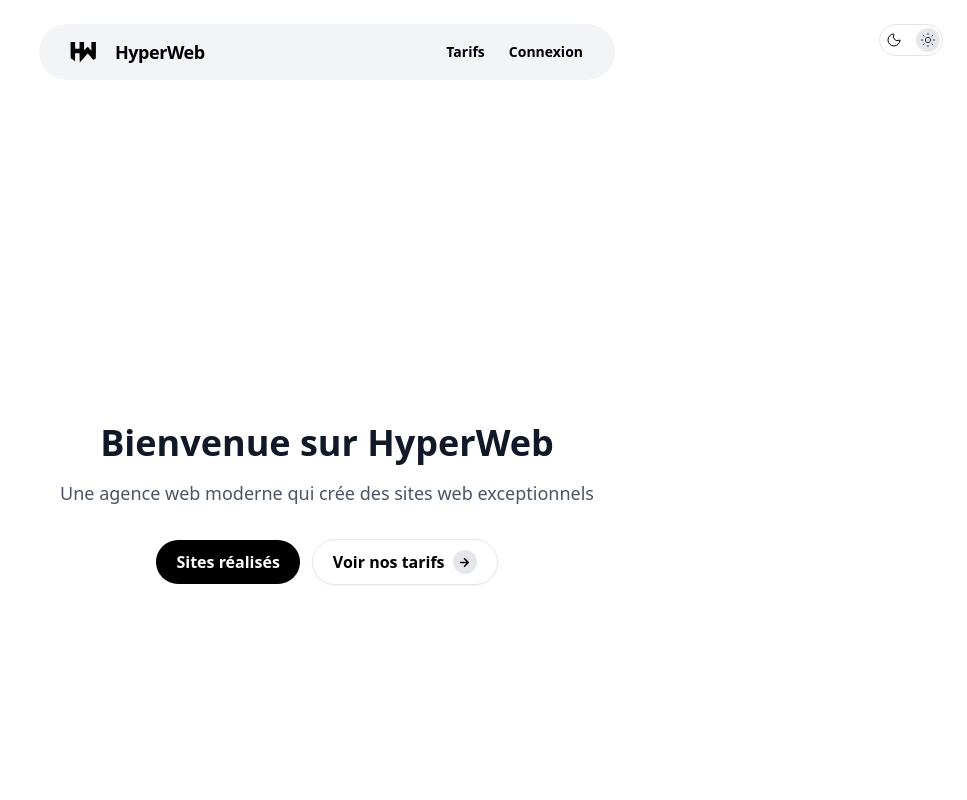
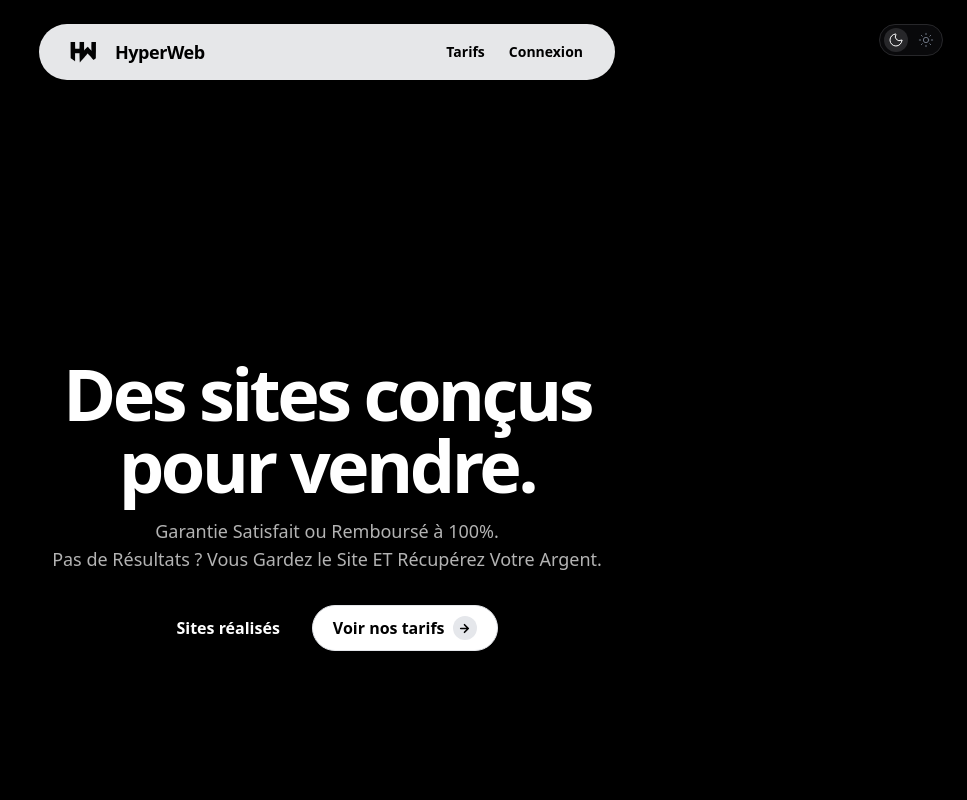
Before and after one commit to Nothypaa/HyperWeb, a Next.js app: page / in a window 1280 px wide. Both pictures are taken after a click on the button 1224 px from the left and 40 px from the top of the page. Shown: the top 800 px of the page, without its empty margins (313-1280 px from the left). Built offline with nearby package versions, Linux system fonts and the light colour scheme; a web font is replaced by a local one.

Commit message:
trying to add the border

```diff
--- a/app/globals.css
+++ b/app/globals.css
@@ -27,25 +27,25 @@
   }
 
   .dark {
-    --background: 222.2 84% 4.9%;
-    --foreground: 210 40% 98%;
-    --card: 222.2 84% 4.9%;
-    --card-foreground: 210 40% 98%;
-    --popover: 222.2 84% 4.9%;
-    --popover-foreground: 210 40% 98%;
-    --primary: 210 40% 98%;
-    --primary-foreground: 222.2 47.4% 11.2%;
-    --secondary: 217.2 32.6% 17.5%;
-    --secondary-foreground: 210 40% 98%;
-    --muted: 217.2 32.6% 17.5%;
-    --muted-foreground: 215 20.2% 65.1%;
-    --accent: 217.2 32.6% 17.5%;
-    --accent-foreground: 210 40% 98%;
+    --background: 0 0% 0%;
+    --foreground: 0 0% 100%;
+    --card: 0 0% 0%;
+    --card-foreground: 0 0% 100%;
+    --popover: 0 0% 0%;
+    --popover-foreground: 0 0% 100%;
+    --primary: 0 0% 100%;
+    --primary-foreground: 0 0% 0%;
+    --secondary: 0 0% 10%;
+    --secondary-foreground: 0 0% 100%;
+    --muted: 0 0% 10%;
+    --muted-foreground: 0 0% 70%;
+    --accent: 0 0% 10%;
+    --accent-foreground: 0 0% 100%;
     --destructive: 0 62.8% 30.6%;
-    --destructive-foreground: 210 40% 98%;
-    --border: 217.2 32.6% 17.5%;
-    --input: 217.2 32.6% 17.5%;
-    --ring: 212.7 26.8% 83.9%;
+    --destructive-foreground: 0 0% 100%;
+    --border: 0 0% 20%;
+    --input: 0 0% 20%;
+    --ring: 0 0% 80%;
   }
 }
 
--- a/app/page.tsx
+++ b/app/page.tsx
@@ -1,5 +1,6 @@
 import MockupGrid from '@/components/MockupGrid'
 import { Pricing2 } from '@/components/ui/pricing2'
+import { StarBorder } from '@/components/ui/star-border'
 
 export default function Home() {
   return (
@@ -7,18 +8,39 @@ export default function Home() {
       {/* Hero Section */}
       <section className="flex min-h-screen flex-col items-center justify-center p-24">
         <div className="text-center">
-          <h1 className="text-4xl font-bold text-gray-900 mb-4">
-            Bienvenue sur HyperWeb
+          <h1 className="text-6xl lg:text-7xl font-black tracking-tighter text-gray-900 dark:text-white mb-4">
+            Des sites conçus<br/>pour vendre.
           </h1>
-          <p className="text-lg text-gray-600 mb-8">
-            Une agence web moderne qui crée des sites web exceptionnels
+          <p className="text-muted-foreground text-lg mb-8">
+            Garantie Satisfait ou Remboursé à 100%.<br />Pas de Résultats ? Vous Gardez le Site ET Récupérez Votre Argent.
           </p>
 
           {/* Button Container */}
           <div className="flex items-center justify-center gap-3">
-            <button className="bg-black text-white px-5 py-2.5 rounded-full font-bold text-base hover:bg-gray-800 transition-colors">
-              Sites réalisés
-            </button>
+            <div className="relative dark:hidden">
+              <button className="bg-black text-white px-5 py-2.5 rounded-full font-bold text-base hover:bg-gray-800 transition-colors">
+                Sites réalisés
+              </button>
+            </div>
+            <div className="relative hidden dark:block">
+              <div className="absolute inset-0 rounded-full overflow-hidden">
+                <div className="absolute w-[300%] h-[50%] bottom-[-11px] right-[-250%] rounded-full animate-star-movement-bottom z-0 opacity-70"
+                     style={{
+                       background: 'radial-gradient(circle, rgba(255,255,255,0.8), transparent 10%)',
+                       animationDuration: '6s',
+                     }}
+                />
+                <div className="absolute w-[300%] h-[50%] top-[-10px] left-[-250%] rounded-full animate-star-movement-top z-0 opacity-70"
+                     style={{
+                       background: 'radial-gradient(circle, rgba(255,255,255,0.8), transparent 10%)',
+                       animationDuration: '6s',
+                     }}
+                />
+              </div>
+              <button className="relative z-10 bg-black text-white px-5 py-2.5 rounded-full font-bold text-base hover:bg-gray-800 transition-colors">
+                Sites réalisés
+              </button>
+            </div>
             <button className="bg-white text-black px-5 py-2.5 rounded-full font-bold text-base hover:bg-gray-50 transition-colors flex items-center justify-center gap-2 border border-gray-200 shadow-sm">
               Voir nos tarifs
               <div className="w-6 h-6 bg-gray-200 rounded-full flex items-center justify-center">
--- a/components/ui/pricing2.tsx
+++ b/components/ui/pricing2.tsx
@@ -120,7 +120,7 @@ const Pricing2 = ({
                 <CardFooter className="mt-auto">
                   <a
                     href={plan.button.url}
-                    className="w-full bg-black text-white px-5 py-2.5 rounded-full font-bold text-base hover:bg-gray-800 transition-colors flex items-center justify-center gap-2"
+                    className="w-full bg-black dark:bg-white text-white dark:text-black px-5 py-2.5 rounded-full font-bold text-base hover:bg-gray-800 dark:hover:bg-gray-200 transition-colors flex items-center justify-center gap-2"
                   >
                     {plan.button.text}
                     <ArrowRight className="w-4 h-4" />
--- /dev/null
+++ b/components/ui/star-border.tsx
@@ -0,0 +1,60 @@
+import { cn } from "@/lib/utils"
+import { ElementType, ComponentPropsWithoutRef } from "react"
+
+interface StarBorderProps<T extends ElementType> {
+  as?: T
+  color?: string
+  speed?: string
+  className?: string
+  children: React.ReactNode
+}
+
+export function StarBorder<T extends ElementType = "button">({
+  as,
+  className,
+  color,
+  speed = "6s",
+  children,
+  ...props
+}: StarBorderProps<T> & Omit<ComponentPropsWithoutRef<T>, keyof StarBorderProps<T>>) {
+  const Component = as || "button"
+  const defaultColor = color || "hsl(var(--foreground))"
+
+  return (
+    <Component
+      className={cn(
+        "relative inline-block py-[1px] overflow-hidden rounded-[20px]",
+        className
+      )}
+      {...props}
+    >
+      <div
+        className={cn(
+          "absolute w-[300%] h-[50%] bottom-[-11px] right-[-250%] rounded-full animate-star-movement-bottom z-0",
+          "opacity-20 dark:opacity-70"
+        )}
+        style={{
+          background: `radial-gradient(circle, ${defaultColor}, transparent 10%)`,
+          animationDuration: speed,
+        }}
+      />
+      <div
+        className={cn(
+          "absolute w-[300%] h-[50%] top-[-10px] left-[-250%] rounded-full animate-star-movement-top z-0",
+          "opacity-20 dark:opacity-70"
+        )}
+        style={{
+          background: `radial-gradient(circle, ${defaultColor}, transparent 10%)`,
+          animationDuration: speed,
+        }}
+      />
+      <div className={cn(
+        "relative z-1 border text-foreground text-center text-base py-4 px-6 rounded-[20px]",
+        "bg-gradient-to-b from-background/90 to-muted/90 border-border/40",
+        "dark:from-background dark:to-muted dark:border-border"
+      )}>
+        {children}
+      </div>
+    </Component>
+  )
+}
--- a/components/ui/theme-toggle.tsx
+++ b/components/ui/theme-toggle.tsx
@@ -1,6 +1,6 @@
 "use client"
 
-import { useState } from "react"
+import { useState, useEffect } from "react"
 import { Moon, Sun } from "lucide-react"
 import { cn } from "@/lib/utils"
 
@@ -9,12 +9,34 @@ interface ThemeToggleProps {
 }
 
 export function ThemeToggle({ className }: ThemeToggleProps) {
-  const [isDark, setIsDark] = useState(true)
+  const [isDark, setIsDark] = useState(false)
 
-  // next-themes
-  // const { resolvedTheme, setTheme } = useTheme()
-  // const isDark = resolvedTheme === "dark"
-  // onClick={() => setTheme(isDark ? "light" : "dark")}
+  // Check for saved theme preference or default to light mode
+  useEffect(() => {
+    const savedTheme = localStorage.getItem('theme')
+    const prefersDark = window.matchMedia('(prefers-color-scheme: dark)').matches
+
+    if (savedTheme === 'dark' || (!savedTheme && prefersDark)) {
+      setIsDark(true)
+      document.documentElement.classList.add('dark')
+    } else {
+      setIsDark(false)
+      document.documentElement.classList.remove('dark')
+    }
+  }, [])
+
+  const toggleTheme = () => {
+    const newTheme = !isDark
+    setIsDark(newTheme)
+
+    if (newTheme) {
+      document.documentElement.classList.add('dark')
+      localStorage.setItem('theme', 'dark')
+    } else {
+      document.documentElement.classList.remove('dark')
+      localStorage.setItem('theme', 'light')
+    }
+  }
 
   return (
     <div
@@ -25,7 +47,7 @@ export function ThemeToggle({ className }: ThemeToggleProps) {
           : "bg-white border border-zinc-200",
         className
       )}
-      onClick={() => setIsDark(!isDark)}
+      onClick={toggleTheme}
       role="button"
       tabIndex={0}
     >
--- a/tailwind.config.js
+++ b/tailwind.config.js
@@ -1,5 +1,6 @@
 /** @type {import('tailwindcss').Config} */
 module.exports = {
+  darkMode: 'class',
   content: [
     './pages/**/*.{js,ts,jsx,tsx,mdx}',
     './components/**/*.{js,ts,jsx,tsx,mdx}',
@@ -62,6 +63,20 @@ module.exports = {
         'gradient-conic':
           'conic-gradient(from 180deg at 50% 50%, var(--tw-gradient-stops))',
       },
+      animation: {
+        'star-movement-bottom': 'star-movement-bottom linear infinite alternate',
+        'star-movement-top': 'star-movement-top linear infinite alternate',
+      },
+      keyframes: {
+        'star-movement-bottom': {
+          '0%': { transform: 'translate(0%, 0%)', opacity: '1' },
+          '100%': { transform: 'translate(-100%, 0%)', opacity: '0' },
+        },
+        'star-movement-top': {
+          '0%': { transform: 'translate(0%, 0%)', opacity: '1' },
+          '100%': { transform: 'translate(100%, 0%)', opacity: '0' },
+        },
+      },
     },
   },
   plugins: [],
```
Also changed, not shown: 2 other files (tests, documents, lock files or other folders).
